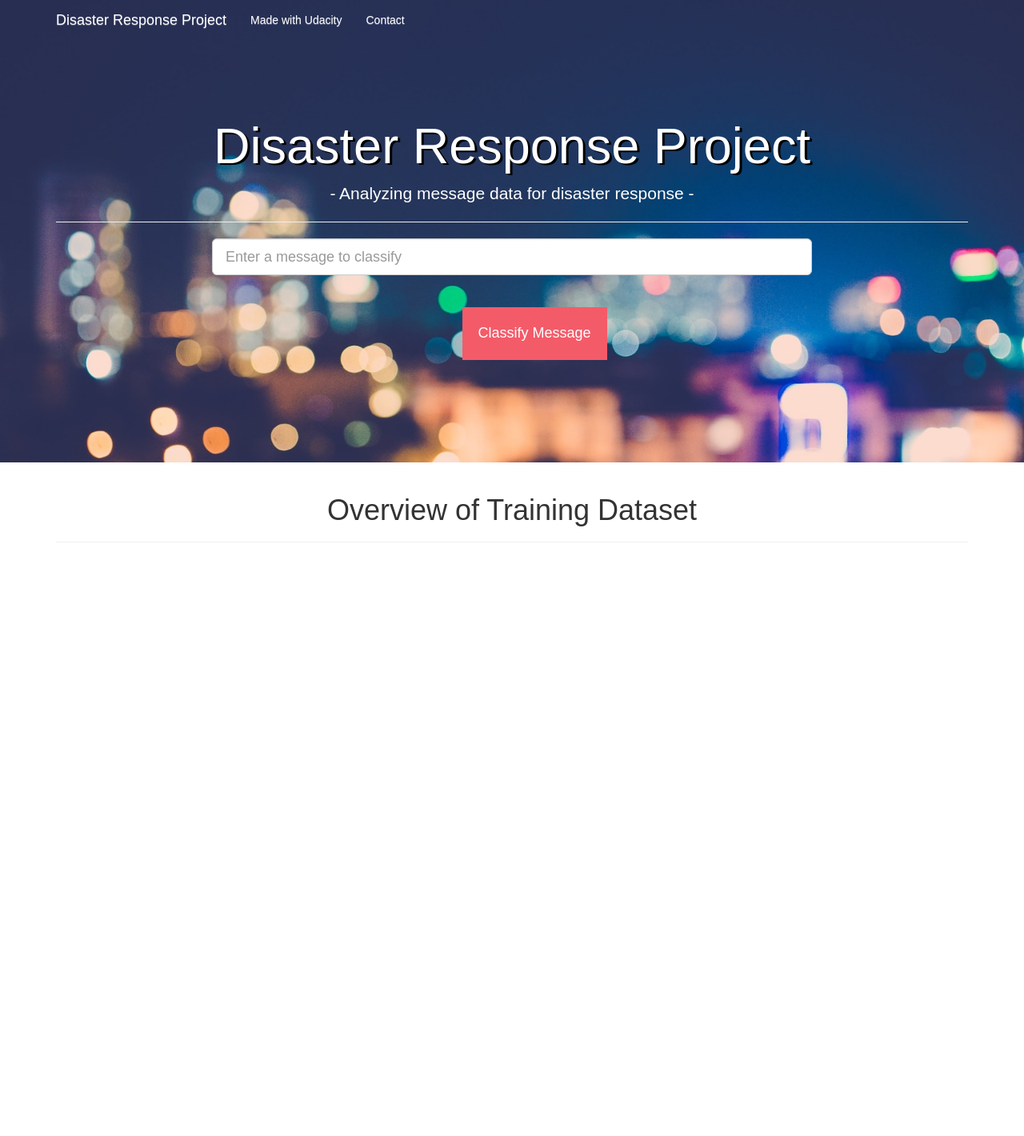
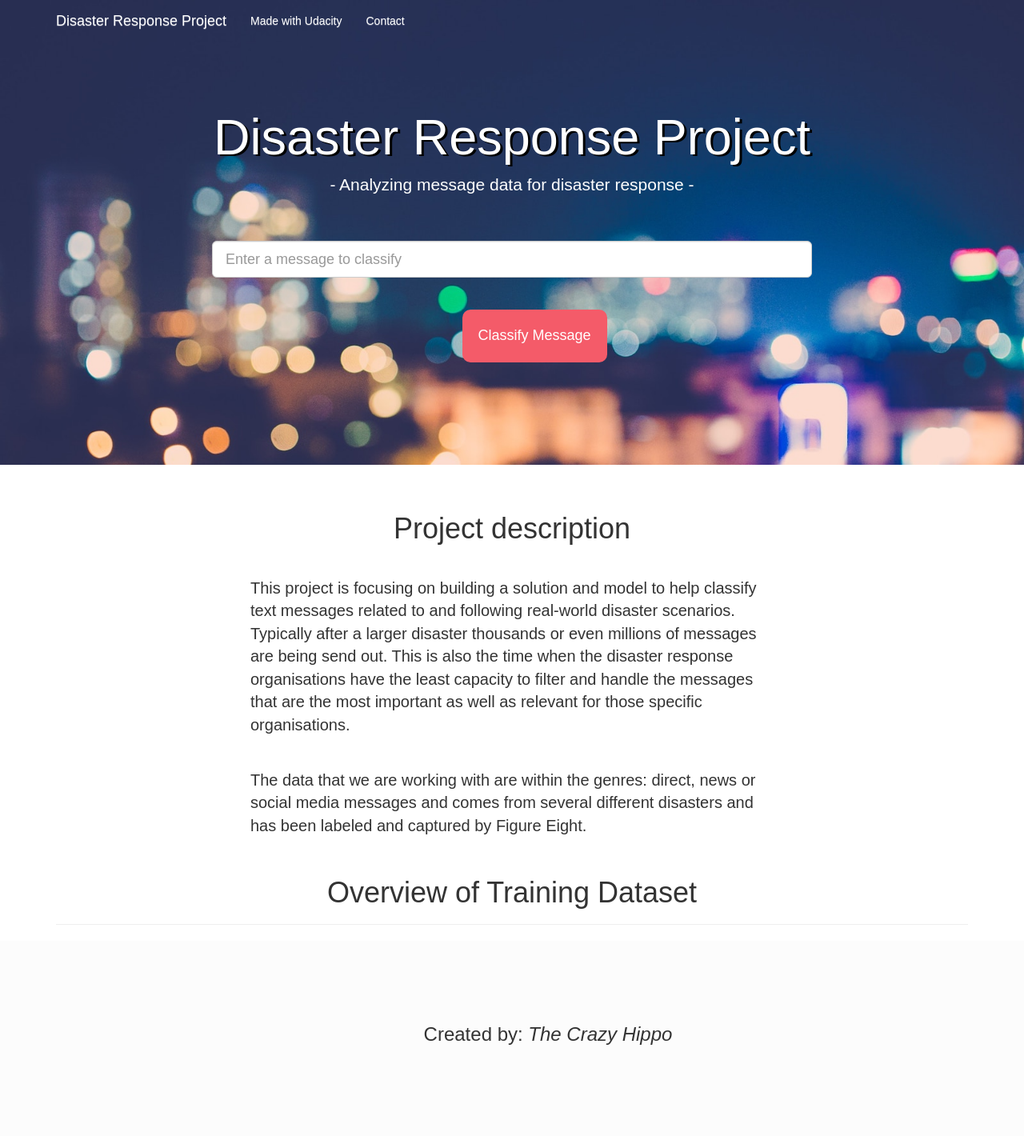
Before and after one commit to HenrikWarf/data-NLP_disaster_response_messages, a Flask app: template workspace/app/templates/master.html in a window 1280 px wide. Shown: the whole page at 80% size. Before the commit the page ends 678 px from the top, so only its background shows below. Run offline with Flask 2, Linux system fonts and the light colour scheme; the template is opened without the code that fills it, so the values that code supplies are empty; parts of the project's set-up code (start-up, migrations or seed data) failed here and were passed over; some libraries are stand-ins or nearby versions.

Commit message:
More design changes to the Web App

```diff
--- a/workspace/app/run.py
+++ b/workspace/app/run.py
@@ -56,6 +56,7 @@ def index():
 
             'layout': {
                 'title': 'Distribution of Message Genres',
+                'width': 600,
                 'yaxis': {
                     'title': "Count"
                 },
--- a/workspace/app/static/css/styles.css
+++ b/workspace/app/static/css/styles.css
@@ -1,5 +1,9 @@
 body {
     font-family: sans-serif, Arial,  Helvetica;
+}
+
+.navbar {
+    margin: 0px;
 }
 
 .navbar-brand {
@@ -13,6 +17,7 @@ body {
 
 .navbar-nav li a {
     color: white;
+    border-bottom: 1px solid transparent;
 }
 
 .navbar-nav li a:hover {
@@ -22,10 +27,9 @@ body {
 }
 
 
-
 .jumbotron {
     /* padding-top: 100px ; */
-    padding-top: 10%;
+    padding-top: 0px;
     padding-bottom: 10%;
     background-image: url('../images/background5.jpg') ;
     background-repeat: no-repeat;
@@ -35,12 +39,16 @@ body {
     -o-background-size: cover;
     background-size: cover;
     color: white;
-    margin-bottom: 0px;
+    margin-bottom: 40px;
 }
 
 .jumbotron h1 {
     font-weight: 300;
     text-shadow: 3px 2px black;
+}
+
+.jumbotron > .container {
+    padding-top: 5%;
 }
 
 #button-div {
@@ -53,6 +61,7 @@ body {
     background-color: #F45B69;
     font-size: 18px;
     border: 0;
+    border-radius: 10px;
 }
 
 .button:hover {
@@ -62,5 +71,66 @@ body {
 }
 
 input {
+    margin-top: 40px;
+}
+
+input:focus {
     outline: none ;
 }
+
+.display-classes {
+    display: flex;
+    width: 1200px;
+    flex-direction: row;
+    flex-wrap: wrap;
+    justify-content: space-around;
+
+}
+
+.box-classified {
+    background-color: #083D77;
+    padding: 10px;
+    margin: 20px;
+    color: white;
+    /* width: 200px;
+    height: 100px; */
+    flex-wrap: wrap;
+    font-size: 24px;
+    display: flex;
+    justify-content: center;
+    align-items: center;
+    border-radius: 10px;
+    /* display: block; */
+}
+
+.box-not-classified {
+    border: 1px solid lightgrey;
+    padding: 10px;
+    margin: 20px;
+    /* width: 100px;
+    height: 70px; */
+    flex-wrap: wrap;
+    display: flex;
+    justify-content: center;
+    align-items: center;
+    font-size: 14px;
+    border-radius: 10px;
+    /* display: block; */
+}
+
+.description-div {
+
+    width: 60%;
+}
+
+.text-description {
+    font-weight: 300;
+    margin-top: 40px;
+    font-size: 20px;
+}
+
+footer {
+    width: 100%;
+    background-color: rgb(252, 252, 252);
+    padding: 100px;
+}
--- a/workspace/app/templates/master.html
+++ b/workspace/app/templates/master.html
@@ -18,7 +18,12 @@
 
 <body>
 
-<nav class="navbar navbar-trans navbar-fixed-top">
+
+
+
+<div class="jumbotron">
+
+        <nav class="navbar navbar-transparent fixed-top">
                 <div class="container">
                     <div class="navbar-header">
                         <a class="navbar-brand" href="/">Disaster Response Project</a>
@@ -32,12 +37,9 @@
                 </div>
             </nav>
 
-
-<div class="jumbotron">
     <div class="container">
-        <h1 class="text-center link-red">Disaster Response Project</h1>
-        <p class="text-center">- Analyzing message data for disaster response -</p>
-        <hr />
+        <h1 class="text-center">Disaster Response Project</h1>
+        <p class="text-center" style="font-weight: 300;">- Analyzing message data for disaster response -</p>
 
         <div class="row">
             <div class="col-lg-2"></div>
@@ -66,8 +68,27 @@
         {% endblock %}
 </div>
 
+
 <div class="container">
     {% block content %}
+    <div class="container description-div">
+
+            <h1 class="text-center ">Project description</h1>
+            <p class="text-description">
+                This project is focusing on building a solution and model to help classify text messages related
+                to and following real-world disaster scenarios. Typically after a larger disaster thousands or
+                even millions of messages are being send out. This is also the time when the disaster response organisations
+                have the least capacity to filter and handle the messages that are the most important as well
+                as relevant for those specific organisations.
+            </p>
+            <p class="text-description">
+                The data that we are working with
+                are within the genres: direct, news or social media messages and comes from several
+                different disasters and has been labeled and captured by Figure Eight.
+            </p>
+
+    </div>
+
     <div class="page-header">
             <h1 class="text-center">Overview of Training Dataset</h1>
     </div>
@@ -78,12 +99,20 @@
     {% endfor %}
 </div>
 
+<footer>
+    <div class="container">
+            <p class="text-center" style="font-size: 24px; font-weight: 300;">Created by: <i>The Crazy Hippo</i></p>
+    </div>
+</footer>
+
 <script type="text/javascript">
-    const graphs = {{graphJSON | safe}};
-    const ids = {{ids | safe}};
+    const graphs = {{graphJSON | safe}}
+    const ids = {{ids | safe}}
+
     for(let i in graphs) {
         Plotly.plot(ids[i], graphs[i].data, graphs[i].layout);
     }
+
 </script>
 
 </body>
```
Also changed, not shown: workspace/app/templates/go.html (+9 -7 lines), 1 other file. Lines whose indentation alone changed are shown as unchanged.
